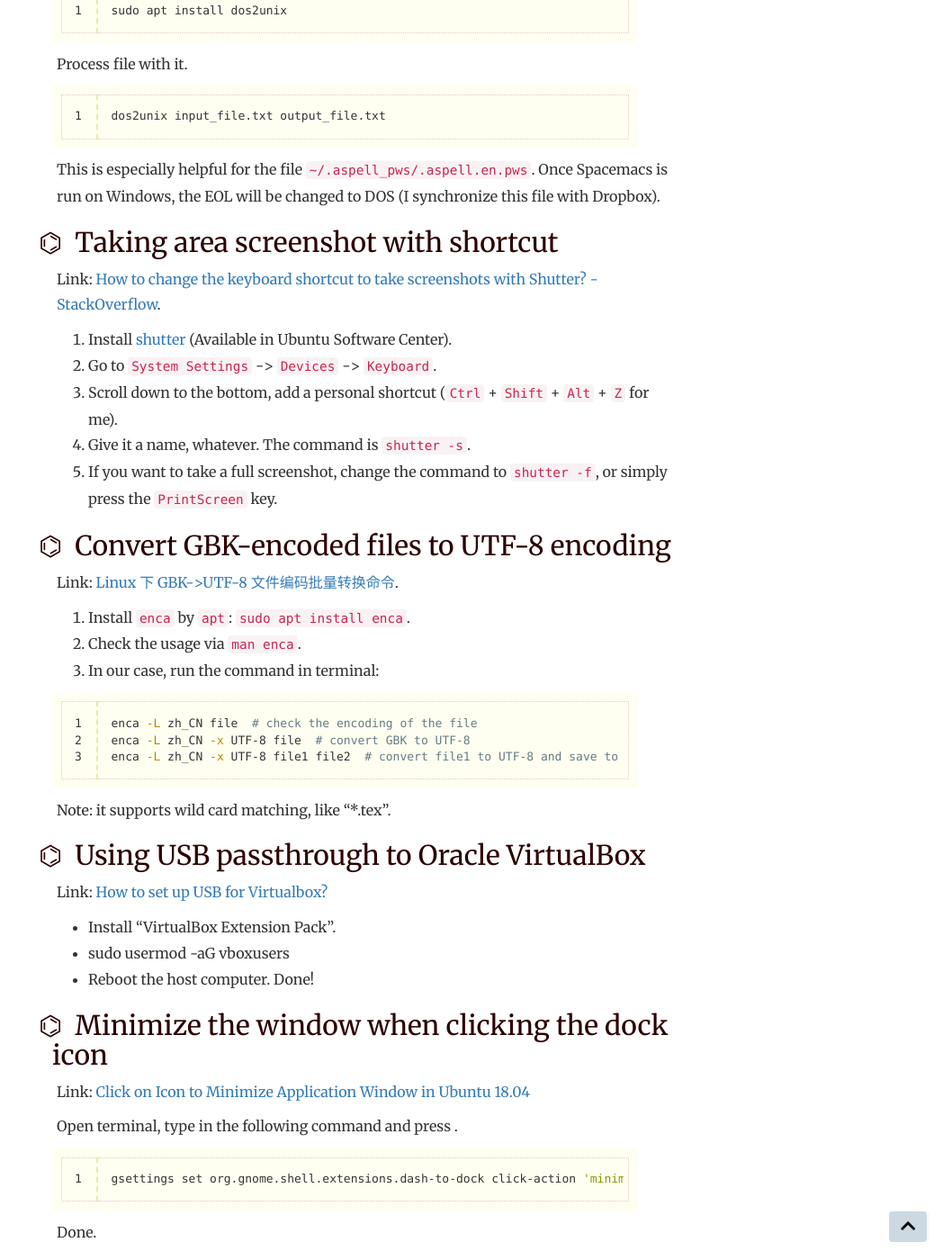
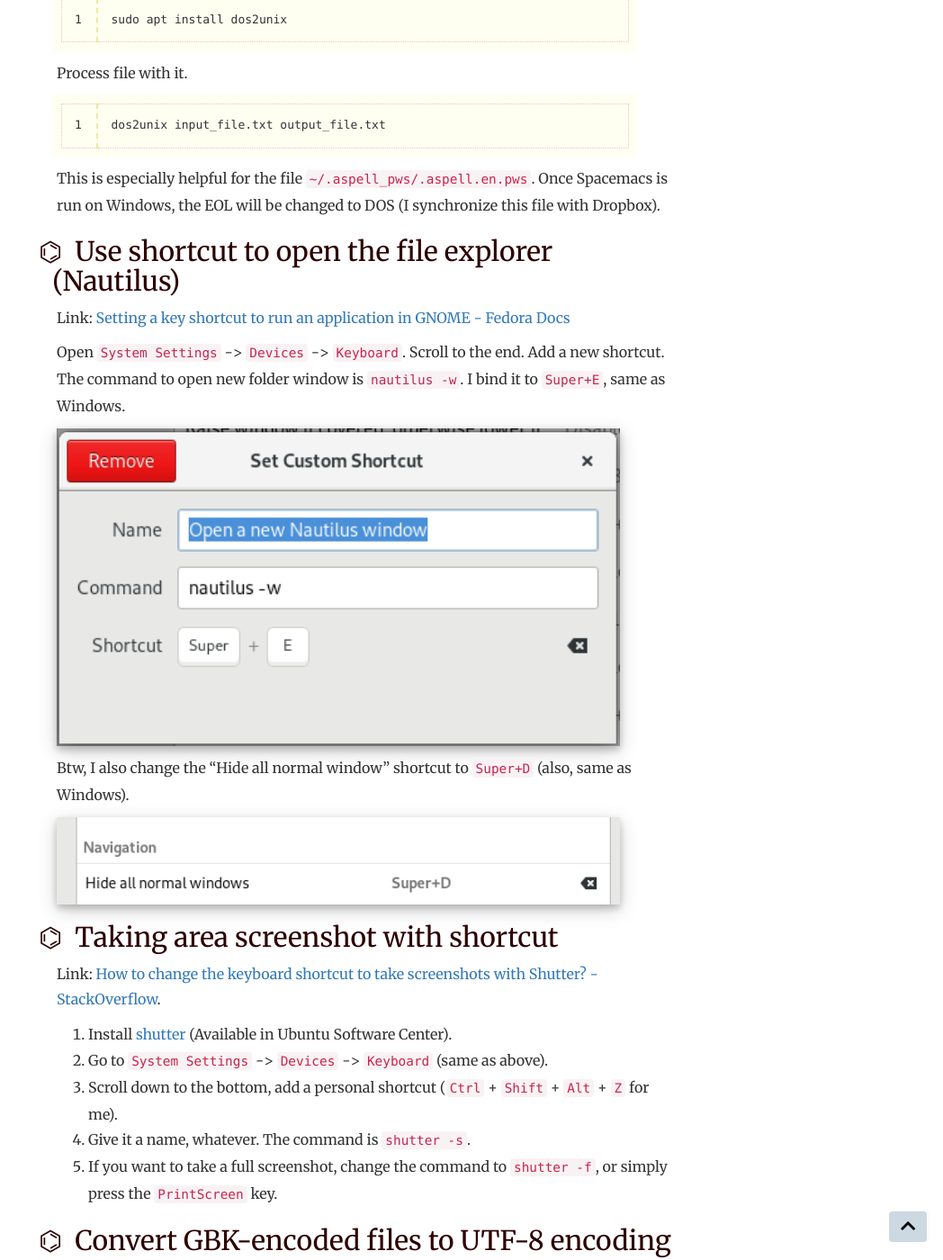
Before and after one commit to LanternD/en.dlyang.me, a Jekyll site: the page built from _posts/2018-07-01-tips-on-ubuntu.md, in a window 1280 px wide and 1400 px high, scrolled down 2177 px. Shown: the whole window at 90% size, without its empty margins (232-1280 px from the left). Built offline with Jekyll 4.4.1, drawn with Linux system fonts in a browser that asks for light colours; nearby versions of some CDN libraries; comment, search, counter and statistics services are not loaded; some of the changed text lies outside the part shown.

Commit message:
Update the Ubuntu tips post

````diff
--- a/_posts/2018-07-01-tips-on-ubuntu.md
+++ b/_posts/2018-07-01-tips-on-ubuntu.md
@@ -92,12 +94,24 @@ dos2unix input_file.txt output_file.txt
 
 This is especially helpful for the file `~/.aspell_pws/.aspell.en.pws`. Once Spacemacs is run on Windows, the EOL will be changed to DOS (I synchronize this file with Dropbox).
 
+## Use shortcut to open the file explorer (Nautilus)
+
+Link: [Setting a key shortcut to run an application in GNOME - Fedora Docs](https://docs.fedoraproject.org/en-US/quick-docs/proc_setting-key-shortcut/)
+
+Open `System Settings` -> `Devices` -> `Keyboard`. Scroll to the end. Add a new shortcut. The command to open new folder window is `nautilus -w`. I bind it to `Super+E`, same as Windows.
+
+![img](../assets/post-img/tips-on-ubuntu/add-shortcut.png "Change shortcut")
+
+Btw, I also change the "Hide all normal window" shortcut to `Super+D` (also, same as Windows).
+
+![img](../assets/post-img/tips-on-ubuntu/show-desktop-shortcut.png "Change shortcut")
+
 ## Taking area screenshot with shortcut
 
 Link: [How to change the keyboard shortcut to take screenshots with Shutter? - StackOverflow](https://askubuntu.com/questions/456985/how-to-change-the-keyboard-shortcut-to-take-screenshots-with-shutter).
 
 1.  Install [shutter](http://shutter-project.org/downloads/) (Available in Ubuntu Software Center).
-2.  Go to `System Settings` -> `Devices` -> `Keyboard`.
+2.  Go to `System Settings` -> `Devices` -> `Keyboard` (same as above).
 3.  Scroll down to the bottom, add a personal shortcut (`Ctrl` + `Shift` + `Alt` + `Z` for me).
 4.  Give it a name, whatever. The command is `shutter -s`.
 5.  If you want to take a full screenshot, change the command to `shutter -f`, or simply press the `PrintScreen` key.
@@ -137,3 +151,9 @@ gsettings set org.gnome.shell.extensions.dash-to-dock click-action 'minimize'
 ```
 
 Done.
+
+## Check gnome version
+
+```sh
+gnome-shell --version
+```
````
Also changed, not shown: other parts of _posts/2018-07-01-tips-on-ubuntu.md (+4 -2 lines), _posts/2018-06-27-zotero-configuration.md (+12 -0 lines), assets/post-img/tips-on-ubuntu/add-shortcut.png (added), assets/post-img/tips-on-ubuntu/show-desktop-shortcut.png (added).
